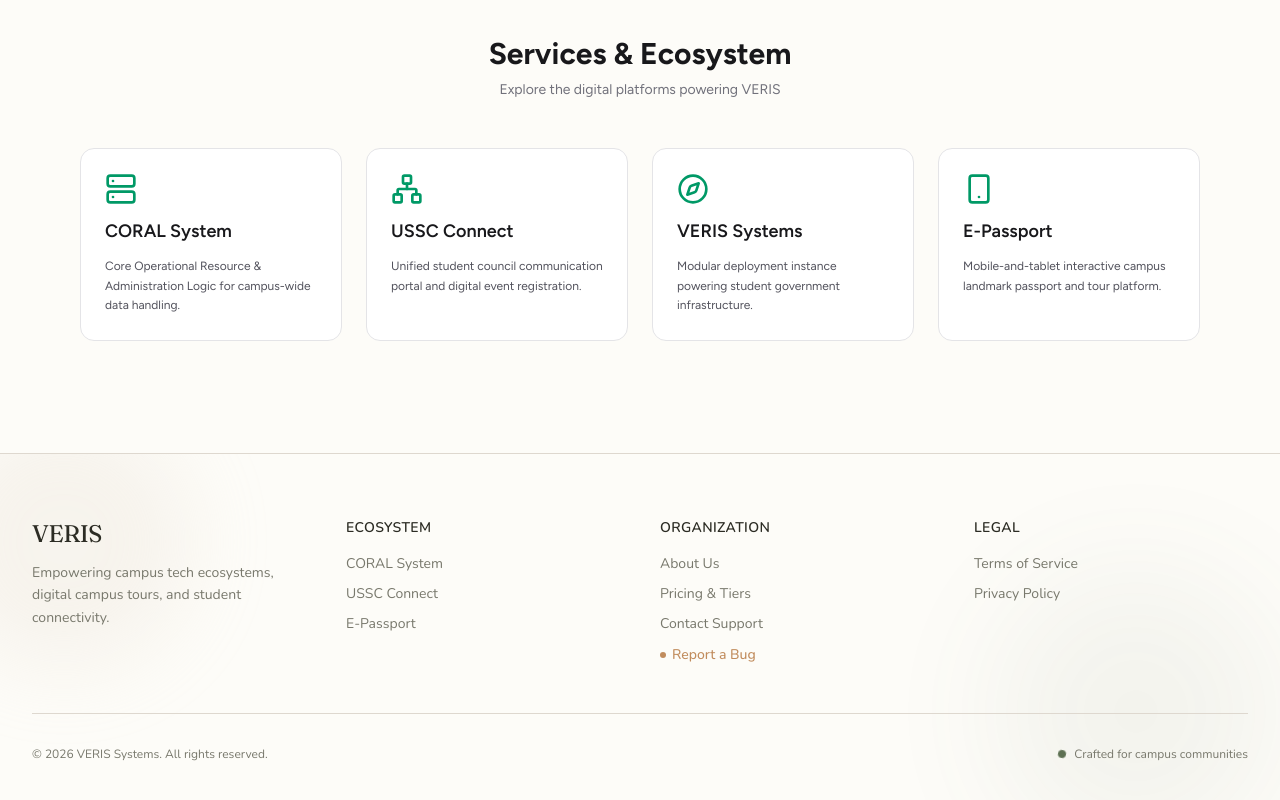
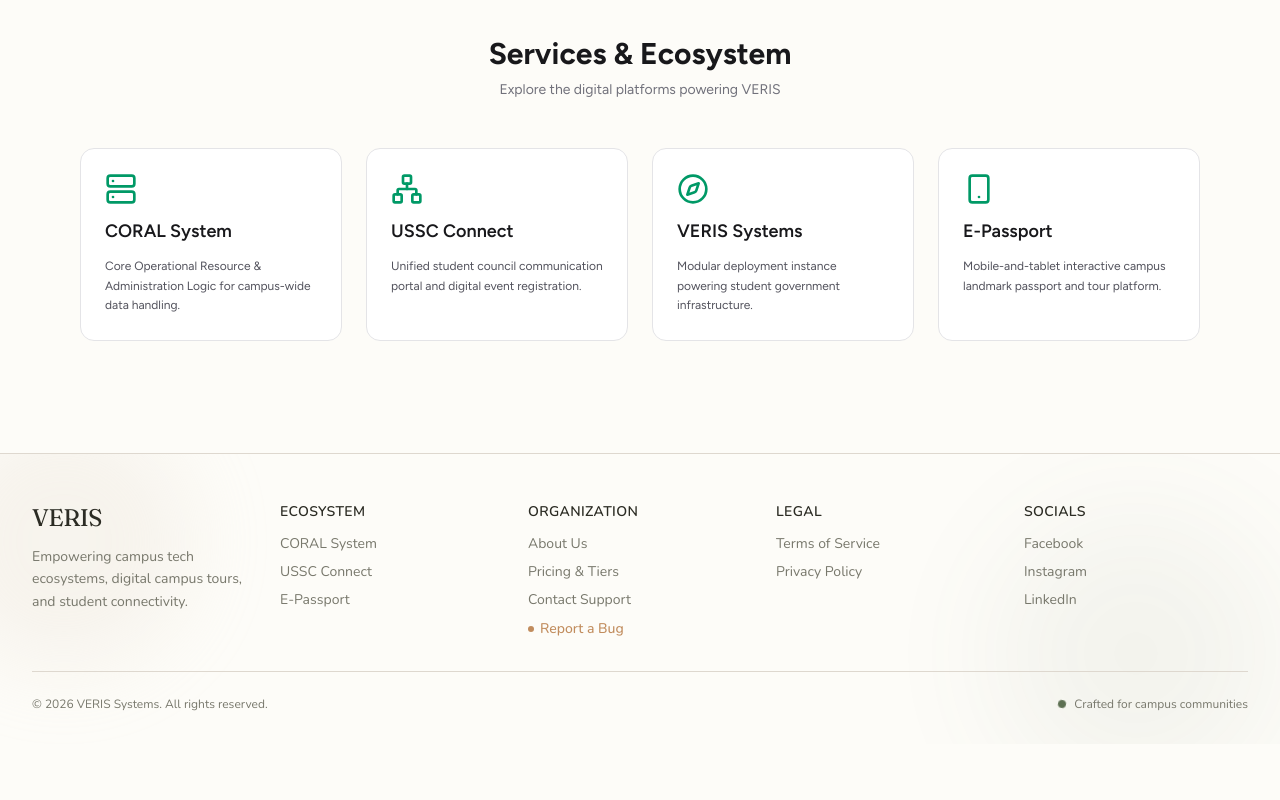
Before and after one commit to Atlas-VSU/veris-page, a Next.js app: page / in a window 1280 px wide. Shown: the part 744-1544 px from the top of the page. After the commit the page ends 1488 px from the top, so only its background shows below. Built offline with nearby package versions, Linux system fonts and the light colour scheme.

Commit message:
refactor: adjust footer size for better ui/ux

```diff
--- a/src/features/shared/components/Footer.tsx
+++ b/src/features/shared/components/Footer.tsx
@@ -3,7 +3,7 @@ import Link from "next/link";
 export function Footer() {
   return (
     <footer
-      className="relative isolate overflow-hidden border-t pt-16 pb-10 mt-auto"
+      className="relative isolate overflow-hidden border-t pt-12 pb-8 mt-auto"
       style={{
         backgroundColor: "#FDFCF8",
         color: "#2C2C24",
@@ -18,8 +18,8 @@ export function Footer() {
       <div className="pointer-events-none absolute -bottom-16 right-0 w-56 h-56 sm:w-72 sm:h-72 rounded-full bg-primary opacity-[0.06] blur-3xl animate-float-delayed -z-10" />
 
       <div className="relative z-10 max-w-7xl mx-auto px-4 sm:px-6 lg:px-8">
-        <div className="grid grid-cols-1 md:grid-cols-4 gap-10">
-          <div className="animate-fade-in-up">
+        <div className="grid grid-cols-1 sm:grid-cols-2 md:grid-cols-5 gap-8 lg:gap-6">
+          <div className="animate-fade-in-up sm:col-span-2 md:col-span-1">
             <h3 className="font-serif text-2xl text-[#2C2C24] mb-3 tracking-tight">
               VERIS
             </h3>
@@ -29,22 +29,22 @@ export function Footer() {
           </div>
 
           <div className="animate-fade-in-up animation-delay-100">
-            <h4 className="font-sans font-semibold text-sm uppercase tracking-wide text-[#2C2C24] mb-4">
+            <h4 className="font-sans font-semibold text-sm uppercase tracking-wide text-[#2C2C24] mb-3">
               Ecosystem
             </h4>
-            <ul className="space-y-2.5 font-sans text-sm">
+            <ul className="space-y-2 font-sans text-sm">
               <li>
-                <Link href="/services" className="text-[#78786C] hover:text-primary transition-colors">
+                <Link href="/services" className="text-[#78786C] hover:text-secondary transition-colors">
                   CORAL System
                 </Link>
               </li>
               <li>
-                <Link href="/services" className="text-[#78786C] hover:text-primary transition-colors">
+                <Link href="/services" className="text-[#78786C] hover:text-secondary transition-colors">
                   USSC Connect
                 </Link>
               </li>
               <li>
-                <Link href="/services" className="text-[#78786C] hover:text-primary transition-colors">
+                <Link href="/services" className="text-[#78786C] hover:text-secondary transition-colors">
                   E-Passport
                 </Link>
               </li>
@@ -52,29 +52,29 @@ export function Footer() {
           </div>
 
           <div className="animate-fade-in-up animation-delay-200">
-            <h4 className="font-sans font-semibold text-sm uppercase tracking-wide text-[#2C2C24] mb-4">
+            <h4 className="font-sans font-semibold text-sm uppercase tracking-wide text-[#2C2C24] mb-3">
               Organization
             </h4>
-            <ul className="space-y-2.5 font-sans text-sm">
+            <ul className="space-y-2 font-sans text-sm">
               <li>
-                <Link href="/about" className="text-[#78786C] hover:text-primary transition-colors">
+                <Link href="/about" className="text-[#78786C] hover:text-secondary transition-colors">
                   About Us
                 </Link>
               </li>
               <li>
-                <Link href="/pricing" className="text-[#78786C] hover:text-primary transition-colors">
+                <Link href="/pricing" className="text-[#78786C] hover:text-secondary transition-colors">
                   Pricing & Tiers
                 </Link>
               </li>
               <li>
-                <Link href="/contact" className="text-[#78786C] hover:text-primary transition-colors">
+                <Link href="/contact" className="text-[#78786C] hover:text-secondary transition-colors">
                   Contact Support
                 </Link>
               </li>
               <li>
                 <Link
                   href="/bug-report"
-                  className="inline-flex items-center gap-1.5 text-secondary hover:text-primary transition-colors font-medium"
+                  className="inline-flex items-center gap-1.5 text-secondary hover:text-[#A8703F] transition-colors font-medium"
                 >
                   <span className="w-1.5 h-1.5 rounded-full bg-secondary" />
                   Report a Bug
@@ -84,25 +84,48 @@ export function Footer() {
           </div>
 
           <div className="animate-fade-in-up animation-delay-300">
-            <h4 className="font-sans font-semibold text-sm uppercase tracking-wide text-[#2C2C24] mb-4">
+            <h4 className="font-sans font-semibold text-sm uppercase tracking-wide text-[#2C2C24] mb-3">
               Legal
             </h4>
-            <ul className="space-y-2.5 font-sans text-sm">
+            <ul className="space-y-2 font-sans text-sm">
               <li>
-                <Link href="/terms" className="text-[#78786C] hover:text-primary transition-colors">
+                <Link href="/terms" className="text-[#78786C] hover:text-secondary transition-colors">
                   Terms of Service
                 </Link>
               </li>
               <li>
-                <Link href="/privacy" className="text-[#78786C] hover:text-primary transition-colors">
+                <Link href="/privacy" className="text-[#78786C] hover:text-secondary transition-colors">
                   Privacy Policy
+                </Link>
+              </li>
+            </ul>
+          </div>
+
+          <div className="animate-fade-in-up animation-delay-300">
+            <h4 className="font-sans font-semibold text-sm uppercase tracking-wide text-[#2C2C24] mb-3">
+              Socials
+            </h4>
+            <ul className="space-y-2 font-sans text-sm">
+              <li>
+                <Link href="https://facebook.com" target="_blank" rel="noopener noreferrer" className="text-[#78786C] hover:text-secondary transition-colors">
+                  Facebook
+                </Link>
+              </li>
+              <li>
+                <Link href="https://instagram.com" target="_blank" rel="noopener noreferrer" className="text-[#78786C] hover:text-secondary transition-colors">
+                  Instagram
+                </Link>
+              </li>
+              <li>
+                <Link href="https://linkedin.com" target="_blank" rel="noopener noreferrer" className="text-[#78786C] hover:text-secondary transition-colors">
+                  LinkedIn
                 </Link>
               </li>
             </ul>
           </div>
         </div>
 
-        <div className="mt-12 pt-8 border-t border-[#DED8CF] flex flex-col sm:flex-row items-center justify-between gap-3 animate-fade-in-slow">
+        <div className="mt-8 pt-6 border-t border-[#DED8CF] flex flex-col sm:flex-row items-center justify-between gap-3 animate-fade-in-slow">
           <p className="font-sans text-xs text-[#78786C]">
             © {new Date().getFullYear()} VERIS Systems. All rights reserved.
           </p>
```
